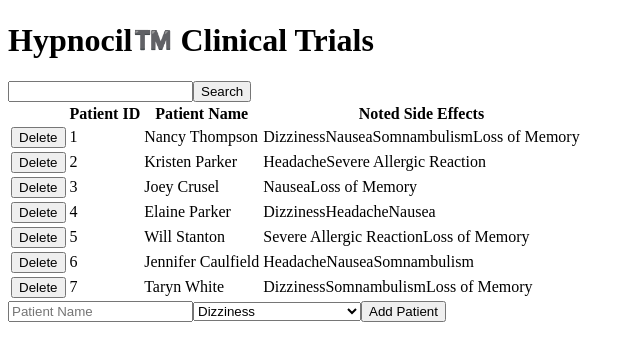
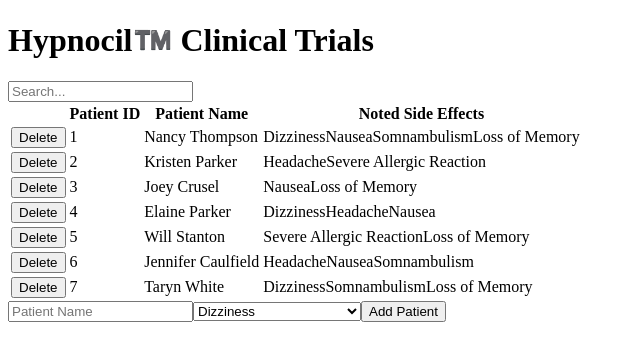
Before and after one commit to bdenney/hypnocil, a React (Create React App) app: page / in a window 1280 px wide. Shown: the top 360 px of the page, without its empty margins (0-640 px from the left). Built offline with nearby package versions, Linux system fonts and the light colour scheme; data requests are answered from the project's data file; the HTML template or start-up script is replaced by a standard one.

Commit message:
Completed search

```diff
--- a/src/App.js
+++ b/src/App.js
@@ -7,6 +7,7 @@ import PatientList from './components/PatientList';
 function App() {
 
   const [patients, setPatients] = useState([]);
+  const [searchText, setSearchText] = useState("");
 
   useEffect(() => {
     fetch('http://localhost:3000/patients')
@@ -31,10 +32,24 @@ function App() {
     .catch(err => console.error(err))
   }
 
+  function handleSearch(searchText) {
+    setSearchText(searchText);
+  }
+
+  const filteredPatientData = patients.filter((patient) => {
+
+    const upperSearchText = searchText.toUpperCase();
+
+    return patient.name.toUpperCase().includes(upperSearchText)
+          || patient.side_effects.find(sideEffect => {
+              return sideEffect.toUpperCase().includes(upperSearchText);
+             });
+  });
+
   return (
     <div className="root">
-      <Header/>
-      <PatientList patients={patients}/>
+      <Header onSearch={handleSearch}/>
+      <PatientList patients={filteredPatientData}/>
       <NewPatientForm onNewPatient={handleNewPatient}/>
     </div>
   );
--- a/src/components/Header.js
+++ b/src/components/Header.js
@@ -1,13 +1,18 @@
 import React from "react"
 
-function Header() {
+function Header({onSearch}) {
+
+    function handleChange(event) {
+        event.preventDefault();
+        const searchText = event.target.value;
+        onSearch(searchText);
+    }
+
     return(
         <header>
             <h1>Hypnocil™️ Clinical Trials</h1>
-            <form>
-                <input id="search" type="text"></input>
-                <input type="submit" value="Search"></input>
-            </form>
+
+            <input id="search" type="text" onChange={handleChange} placeholder="Search..."></input>
         </header>
     );
 }
```
